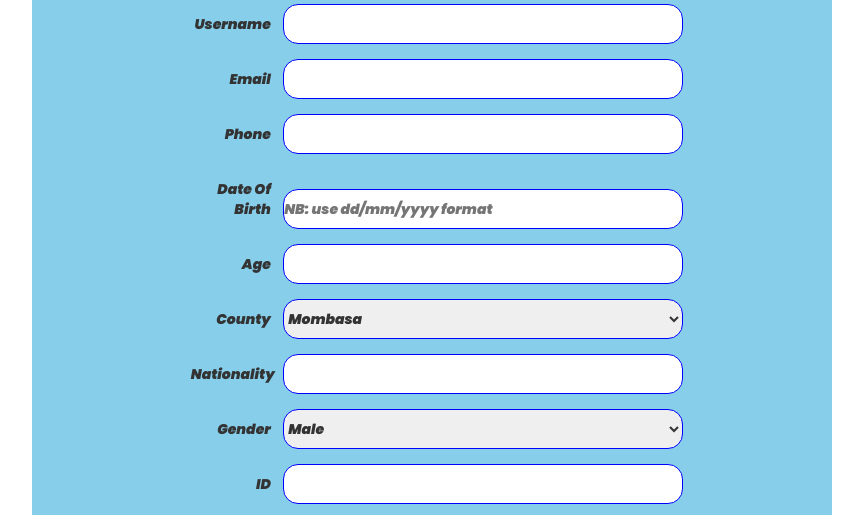
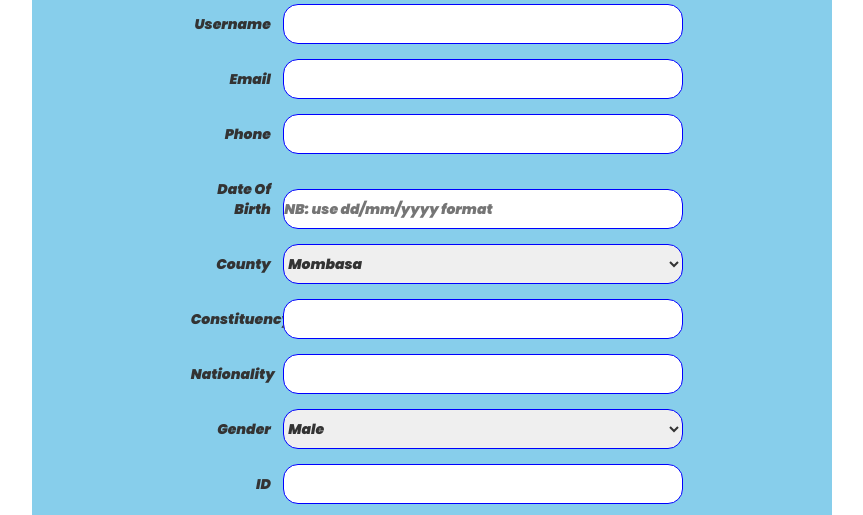
Before and after one commit to martin-ngigi/SmartPension, a PHP site: page /Register.php in a window 1280 px wide. Shown: the part 290-805 px from the top of the page, without its empty margins (208-1071 px from the left). Run offline with PHP 8.4, Linux system fonts and the light colour scheme.

Commit message:
Added consitituency

```diff
--- a/Register.php
+++ b/Register.php
@@ -17,6 +17,7 @@ if (isset($_POST['register_btn'])) {
 	$phone=$_POST['phone_input'];
 	$birth_date = $_POST['birth_date_input'];
 	$county =  htmlspecialchars($_POST['countyDD']);
+	$constituency = $_POST['constituency_input'];
 	$nationality = $_POST['nationality_input'];
 	$gender = htmlspecialchars($_POST['genderDD']);
 	$id_nu = $_POST['id_input'];
@@ -62,7 +63,7 @@ if (isset($_POST['register_btn'])) {
 	else
 	{
 			//sql statement to save data to db
-		$sql="INSERT INTO user(Username, Date_of_birth, Phone, Age, County, Nationality, Gender, ID_Nu, Bank, Account_Nu, KRA_Pin, Employed, Pension_Beneficiary, Password, NK_Name, NK_ID, NK_Relationship, NK_Phone, NK_Email, UserType, Email, First_Name, Last_Name) VALUES('$username', '$birth_date', '$phone', '$age', '$county', '$nationality', '$gender', '$id_nu', '$bank', '$account_nu', '$kra_pin', '$employed', '$pension_beneficiary', '$password', '$nk_name', '$nk_id', '$nk_relationship', '$nk_phone', '$nk_email', '$usertype', '$email', '$first_name', '$last_name')";
+		$sql="INSERT INTO user(Username, Date_of_birth, Phone, Age, County, Nationality, Gender, ID_Nu, Bank, Account_Nu, KRA_Pin, Employed, Pension_Beneficiary, Password, NK_Name, NK_ID, NK_Relationship, NK_Phone, NK_Email, UserType, Email, First_Name, Last_Name, Constituency) VALUES('$username', '$birth_date', '$phone', '$age', '$county', '$nationality', '$gender', '$id_nu', '$bank', '$account_nu', '$kra_pin', '$employed', '$pension_beneficiary', '$password', '$nk_name', '$nk_id', '$nk_relationship', '$nk_phone', '$nk_email', '$usertype', '$email', '$first_name', '$last_name', '$constituency')";
 
 		$result=mysqli_query($data, $sql);
 		if ($result)
@@ -183,10 +184,6 @@ if (isset($_POST['register_btn'])) {
 					<input class="input_deg" type="text" placeholder="NB: use dd/mm/yyyy format" name="birth_date_input">
 				</div>
 				<div class="adm_int">
-					<label class="label_text">Age</label>
-					<input class="input_deg" type="number" name="age_input">
-				</div>
-				<div class="adm_int">
 					<label class="label_text">County</label>
 					<select name="countyDD" class="input_deg">
 					    <option value="Mombasa">Mombasa</option>
@@ -238,6 +235,10 @@ if (isset($_POST['register_btn'])) {
 					    <option value="Nairobi">Nairobi</option>
 
 				    </select>
+				</div>
+				<div class="adm_int">
+					<label class="label_text">Constituency</label>
+					<input class="input_deg" type="text" name="constituency_input">
 				</div>
 				<div class="adm_int">
 					<label class="label_text">Nationality</label>
```
